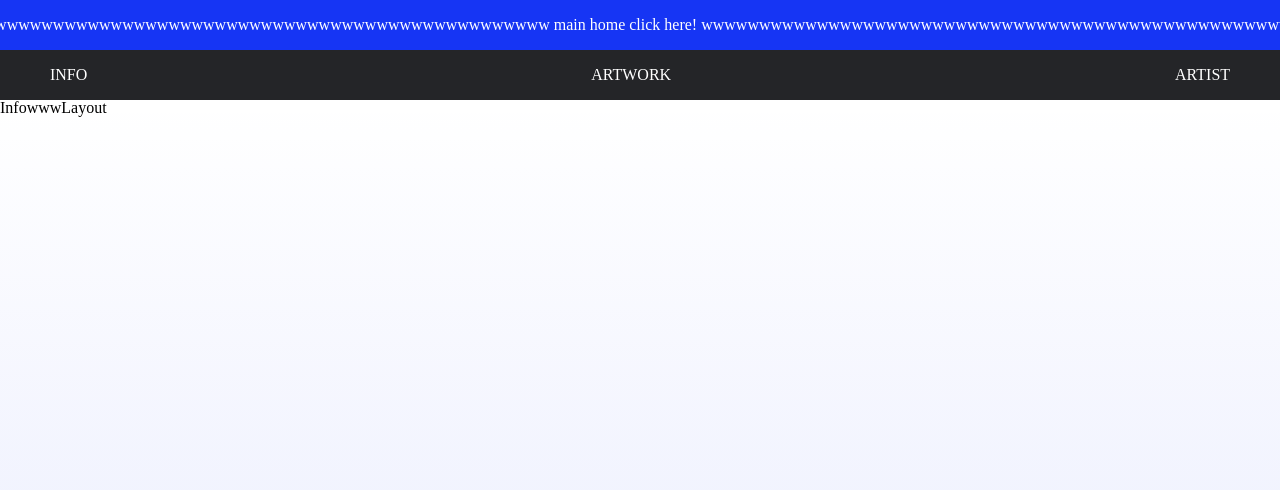
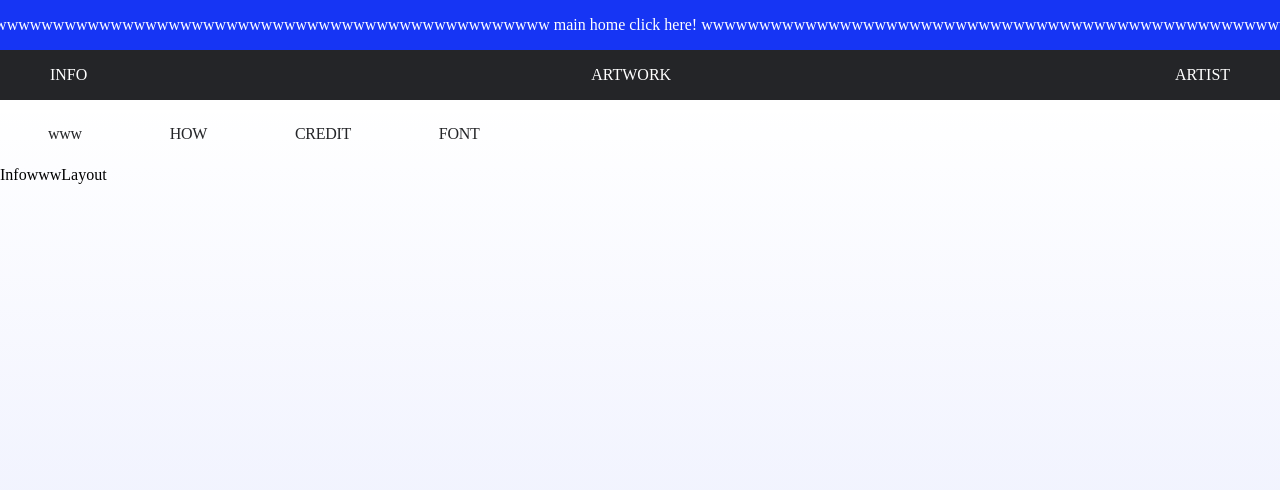
Before and after one commit to JaeIL00/www-project-web, a React (Vite) app: page /info/www in a window 1280 px wide. Shown: the top 490 px of the page. Built offline with nearby package versions, Linux system fonts and the light colour scheme.

Commit message:
feat: Create Info Header Layout #2

```diff
--- a/src/components/info/Info.tsx
+++ b/src/components/info/Info.tsx
@@ -3,12 +3,14 @@ import { Route, Routes } from 'react-router-dom'
 import styled from 'styled-components'
 import { InfoCreditLayout } from '../../layout/info/InfoCreditLayout'
 import { InfoFontLayout } from '../../layout/info/InfoFontLayout'
+import { InfoHeaderLayout } from '../../layout/info/InfoHeaderLayout'
 import { InfoHowLayout } from '../../layout/info/InfoHowLayout'
 import { InfowwwLayout } from '../../layout/info/InfowwwLayout'
 
 export const Info = () => {
   return (
     <Background>
+      <InfoHeaderLayout />
       <Routes>
         <Route path="/www" element={<InfowwwLayout />} />
         <Route path="/how" element={<InfoHowLayout />} />
--- a/src/index.css
+++ b/src/index.css
@@ -3,5 +3,6 @@ body {
 }
 
 a {
+  color: #242528;
   text-decoration: none;
 }
--- /dev/null
+++ b/src/layout/info/InfoHeaderLayout.tsx
@@ -0,0 +1,37 @@
+import React from 'react'
+import { Link } from 'react-router-dom'
+import styled from 'styled-components'
+
+export const InfoHeaderLayout = () => {
+  return (
+    <HeaderContainer>
+      <LinkBox>
+        <Text to="www">www</Text>
+      </LinkBox>
+      <LinkBox>
+        <Text to="how">HOW</Text>
+      </LinkBox>
+      <LinkBox>
+        <Text to="credit">CREDIT</Text>
+      </LinkBox>
+      <LinkBox>
+        <Text to="font">FONT</Text>
+      </LinkBox>
+    </HeaderContainer>
+  )
+}
+
+const HeaderContainer = styled.div`
+  display: flex;
+  padding: 1.5rem 0;
+  margin-left: 0.25rem;
+`
+const LinkBox = styled.div`
+  padding: 0 2.75rem;
+`
+const Text = styled(Link)`
+  font-size: 1rem;
+  font-weight: 500;
+  line-height: 1.2rem;
+  letter-spacing: -0.02rem;
+`
```
